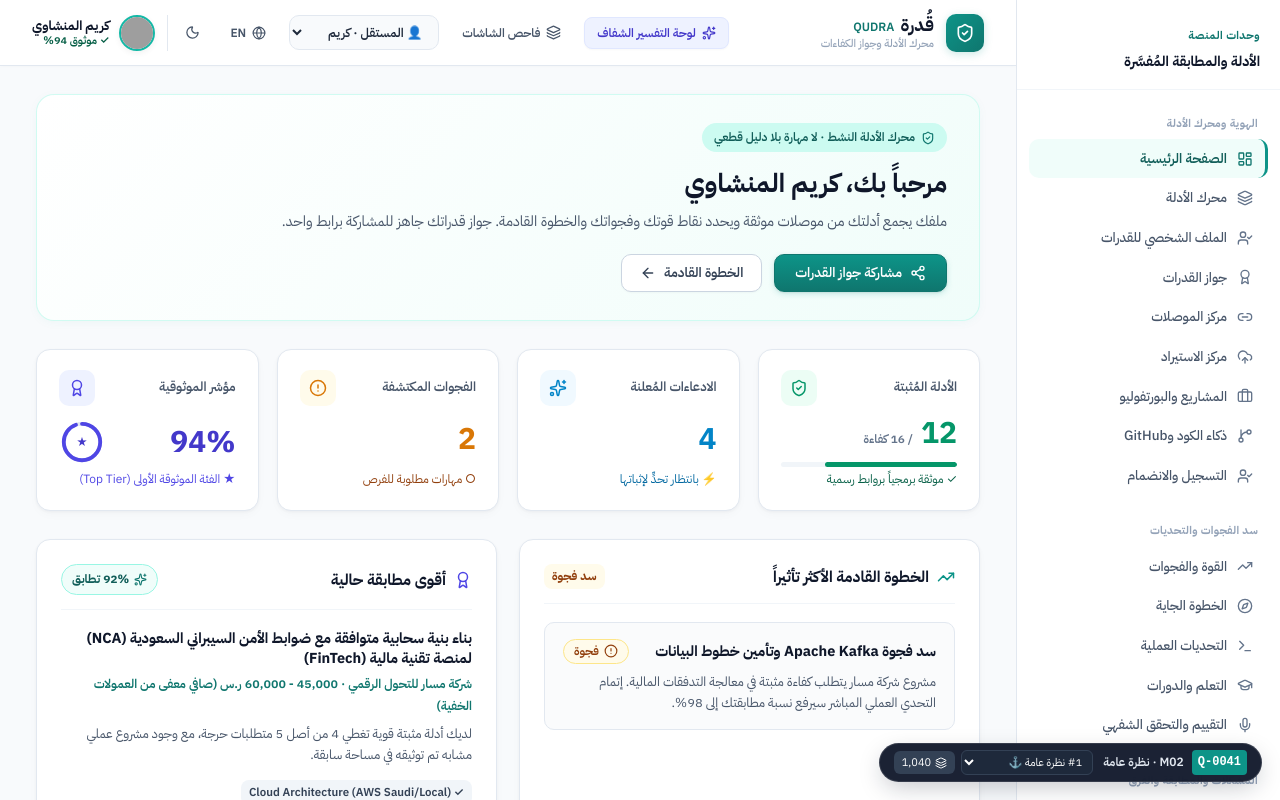
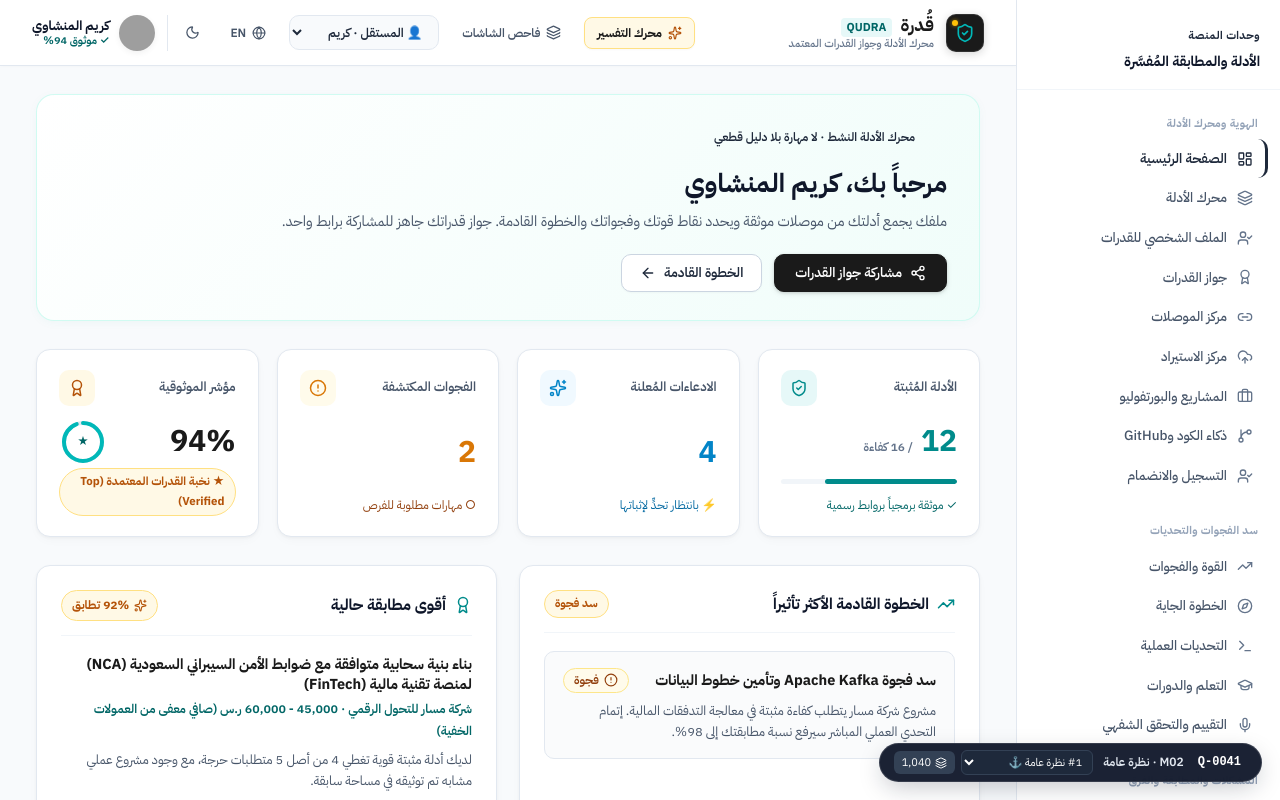
Before and after one commit to mohammedalnwerie/qudra-platform., a React (Vite) app in the folder qudra-app/: page / in a window 1280 px wide. Shown: the top 800 px of the page. Built offline with nearby package versions, Linux system fonts and the light colour scheme; grey boxes are pictures that could not be loaded.

Commit message:
feat(design-system): implement QUDRA Brand Triad (Yellow #FFC107, Teal #00B8B8, Obsidian #1A1A1A), Direction C Bento Grid, and complete multi-agent review suite

```diff
--- a/qudra-app/package.json
+++ b/qudra-app/package.json
@@ -18,6 +18,7 @@
     "@types/react": "^19.2.18",
     "@types/react-dom": "^19.2.7",
     "@vitejs/plugin-react": "^4.3.4",
+    "puppeteer-core": "^25.13.0",
     "vite": "^5.4.11"
   }
 }
--- a/qudra-app/src/components/layout/Navbar.jsx
+++ b/qudra-app/src/components/layout/Navbar.jsx
@@ -39,11 +39,11 @@ export default function Navbar({
             <ShieldCheck size={20} />
           </div>
           <div style={{ display: 'flex', flexDirection: 'column', lineHeight: 1.25 }}>
-            <span style={{ fontSize: '18px', fontWeight: '800', color: 'var(--slate-900)' }}>
-              قُدرة <span style={{ fontSize: '12px', fontWeight: '600', color: 'var(--teal-700)', marginInlineStart: '2px' }}>QUDRA</span>
+            <span style={{ fontSize: '18px', fontWeight: '800', color: 'var(--qudra-obsidian)' }}>
+              قُدرة <span style={{ fontSize: '11.5px', fontWeight: '700', color: 'var(--qudra-teal-deep)', backgroundColor: 'var(--qudra-teal-light)', padding: '1px 6px', borderRadius: '4px', marginInlineStart: '4px' }}>QUDRA</span>
             </span>
-            <span className="brand-subtitle" style={{ fontSize: '11px', color: 'var(--slate-400)', fontWeight: '500' }}>
-              {isRtl ? 'محرك الأدلة وجواز الكفاءات' : 'Evidence-Backed Capabilities'}
+            <span className="brand-subtitle" style={{ fontSize: '11px', color: 'var(--slate-500)', fontWeight: '500' }}>
+              {isRtl ? 'محرك الأدلة وجواز القدرات المعتمد' : 'Evidence-Backed Capabilities'}
             </span>
           </div>
         </div>
@@ -56,15 +56,16 @@ export default function Navbar({
           onClick={onOpenExplain}
           className="btn btn-secondary btn-sm nav-explain-btn"
           style={{
-            color: 'var(--indigo-700)',
-            backgroundColor: 'var(--indigo-50)',
-            borderColor: 'var(--indigo-100)',
-            gap: '6px'
+            color: 'var(--qudra-obsidian)',
+            backgroundColor: 'var(--qudra-yellow-light)',
+            borderColor: 'var(--qudra-yellow-border)',
+            gap: '6px',
+            fontWeight: '700'
           }}
           title={isRtl ? 'عرض لوحة تفسير قرارات الذكاء الاصطناعي' : 'Open Explainable AI Drawer'}
         >
-          <Sparkles size={14} />
-          <span className="hide-on-mobile">{isRtl ? 'لوحة التفسير الشفاف' : 'Explain Decision'}</span>
+          <Sparkles size={14} color="#b45309" />
+          <span className="hide-on-mobile">{isRtl ? 'محرك التفسير' : 'Explain XAI'}</span>
         </button>
 
         {/* 1,040 Screen Explorer Shortcut */}
--- a/qudra-app/src/components/modules/CapabilityPassport.jsx
+++ b/qudra-app/src/components/modules/CapabilityPassport.jsx
@@ -85,7 +85,7 @@ export default function CapabilityPassport({ currentPersona, isRtl = true }) {
         <div style={{ display: 'flex', gap: '10px', flexWrap: 'wrap' }}>
           <button
             onClick={handleCopy}
-            className="btn btn-primary"
+            className="btn btn-gold"
             style={{ gap: '6px', padding: '10px 18px' }}
           >
             {copied ? <Check size={16} /> : <Copy size={16} />}
@@ -108,15 +108,15 @@ export default function CapabilityPassport({ currentPersona, isRtl = true }) {
           padding: '10px 16px',
           backgroundColor: '#ffffff',
           borderRadius: 'var(--radius-md)',
-          border: '1px solid var(--slate-200)',
+          border: '1px solid var(--qudra-teal-border)',
           display: 'flex',
           alignItems: 'center',
           justifyContent: 'space-between',
           fontSize: '13px',
           fontFamily: 'monospace'
         }}>
-          <span style={{ color: 'var(--teal-800)', fontWeight: '700' }}>{passportUrl}</span>
-          <span style={{ fontSize: '11.5px', color: 'var(--proven-text)', fontWeight: '600' }}>
+          <span style={{ color: 'var(--qudra-teal-deep)', fontWeight: '700' }}>{passportUrl}</span>
+          <span className="badge-teal">
             ✓ {isRtl ? 'مشفر وموثق بواسطة بروتوكول قُدرة' : 'Encrypted & Signed'}
           </span>
         </div>
@@ -163,16 +163,17 @@ export default function CapabilityPassport({ currentPersona, isRtl = true }) {
             width: '60px',
             height: '60px',
             borderRadius: '50%',
-            background: 'linear-gradient(135deg, var(--teal-600), var(--teal-700))',
-            color: '#fff',
+            background: 'var(--qudra-obsidian)',
+            border: '2px solid var(--qudra-yellow)',
+            color: 'var(--qudra-teal)',
             display: 'flex',
             alignItems: 'center',
             justifyContent: 'center',
-            boxShadow: '0 4px 14px rgba(13,148,136,0.25)'
+            boxShadow: '0 4px 14px rgba(26,26,26,0.2)'
           }}>
-            <ShieldCheck size={32} />
+            <ShieldCheck size={30} />
           </div>
-          <span style={{ fontSize: '10px', fontWeight: '800', color: 'var(--teal-800)', letterSpacing: '0.05em' }}>
+          <span style={{ fontSize: '10px', fontWeight: '800', color: 'var(--qudra-yellow-dark)', letterSpacing: '0.08em' }}>
             QUDRA SEAL
           </span>
         </div>
--- a/qudra-app/src/components/modules/HomeDashboard.jsx
+++ b/qudra-app/src/components/modules/HomeDashboard.jsx
@@ -148,22 +148,22 @@ export default function HomeDashboard({
             <span className="stat-label">
               {isRtl ? 'مؤشر الموثوقية' : 'Trust Score'}
             </span>
-            <div className="stat-icon-wrapper" style={{ backgroundColor: 'var(--indigo-50)', color: 'var(--indigo-600)' }}>
+            <div className="stat-icon-wrapper" style={{ backgroundColor: 'var(--qudra-yellow-light)', color: 'var(--qudra-yellow-dark)' }}>
               <Award size={18} />
             </div>
           </div>
           <div style={{ display: 'flex', alignItems: 'center', justifyContent: 'space-between', gap: '8px', margin: '2px 0' }}>
-            <div className="stat-value" style={{ color: 'var(--indigo-700)', margin: 0 }}>
+            <div className="stat-value" style={{ color: 'var(--qudra-obsidian)', margin: 0 }}>
               {currentPersona.trustScore || 94}%
             </div>
-            <div style={{ position: 'relative', width: '46px', height: '46px', flexShrink: 0 }}>
-              <svg width="46" height="46" viewBox="0 0 48 48" style={{ transform: 'rotate(-90deg)' }}>
+            <div style={{ position: 'relative', width: '48px', height: '48px', flexShrink: 0 }}>
+              <svg width="48" height="48" viewBox="0 0 48 48" style={{ transform: 'rotate(-90deg)' }}>
                 <circle cx="24" cy="24" r="19" stroke="var(--slate-200)" strokeWidth="4" fill="transparent" />
                 <circle
                   cx="24"
                   cy="24"
                   r="19"
-                  stroke="var(--indigo-600)"
+                  stroke="var(--qudra-teal)"
                   strokeWidth="4"
                   fill="transparent"
                   strokeDasharray="119.38"
@@ -172,13 +172,15 @@ export default function HomeDashboard({
                   style={{ transition: 'stroke-dashoffset 1s ease' }}
                 />
               </svg>
-              <div style={{ position: 'absolute', inset: 0, display: 'flex', alignItems: 'center', justifyContent: 'center', fontSize: '11px', fontWeight: '800', color: 'var(--indigo-700)' }}>
+              <div style={{ position: 'absolute', inset: 0, display: 'flex', alignItems: 'center', justifyContent: 'center', fontSize: '11px', fontWeight: '800', color: 'var(--qudra-teal-deep)' }}>
                 ★
               </div>
             </div>
           </div>
-          <div className="stat-subtext" style={{ color: 'var(--indigo-600)' }}>
-            ★ {isRtl ? 'الفئة الموثوقة الأولى (Top Tier)' : 'Top-Tier Trust Rating'}
+          <div className="stat-subtext">
+            <span className="badge-gold">
+              ★ {isRtl ? 'نخبة القدرات المعتمدة (Top Verified)' : 'Top Verified'}
+            </span>
           </div>
         </div>
       </div>
@@ -190,12 +192,12 @@ export default function HomeDashboard({
           <div>
             <div className="card-header">
               <div style={{ display: 'flex', alignItems: 'center', gap: '8px' }}>
-                <TrendingUp size={18} color="var(--teal-600)" />
+                <TrendingUp size={18} color="var(--qudra-teal-dark)" />
                 <h3 className="card-title">
                   {isRtl ? 'الخطوة القادمة الأكثر تأثيراً' : 'Recommended Next Step'}
                 </h3>
               </div>
-              <span style={{ fontSize: '12px', fontWeight: '700', color: 'var(--gap-text)', backgroundColor: 'var(--gap-bg)', padding: '2px 8px', borderRadius: 'var(--radius-sm)' }}>
+              <span className="badge-gold">
                 {isRtl ? 'سد فجوة' : 'Close Gap'}
               </span>
             </div>
@@ -208,7 +210,7 @@ export default function HomeDashboard({
               marginBottom: '16px'
             }}>
               <div style={{ display: 'flex', justifyContent: 'space-between', alignItems: 'center', marginBottom: '8px' }}>
-                <h4 style={{ fontSize: '14.5px', fontWeight: '700', color: 'var(--slate-900)' }}>
+                <h4 style={{ fontSize: '14.5px', fontWeight: '700', color: 'var(--qudra-obsidian)' }}>
                   {isRtl ? 'سد فجوة Apache Kafka وتأمين خطوط البيانات' : 'Close Apache Kafka Streaming Gap'}
                 </h4>
                 <EvidenceBadge status="gap" labelOverride={isRtl ? 'فجوة' : 'Gap'} isRtl={isRtl} />
@@ -235,7 +237,7 @@ export default function HomeDashboard({
               className="btn btn-secondary"
               title={isRtl ? 'عرض تفسير الذكاء الاصطناعي' : 'Explain why'}
             >
-              <Sparkles size={15} color="var(--indigo-600)" />
+              <Sparkles size={15} color="var(--qudra-yellow-dark)" />
               <span>{isRtl ? 'لماذا؟' : 'Why?'}</span>
             </button>
           </div>
@@ -246,7 +248,7 @@ export default function HomeDashboard({
           <div>
             <div className="card-header">
               <div style={{ display: 'flex', alignItems: 'center', gap: '8px' }}>
-                <Award size={18} color="var(--indigo-600)" />
+                <Award size={18} color="var(--qudra-teal-dark)" />
                 <h3 className="card-title">
                   {isRtl ? 'أقوى مطابقة حالية' : 'Top Explainable Match'}
                 </h3>
@@ -254,18 +256,24 @@ export default function HomeDashboard({
               <div
                 className="match-chip"
                 onClick={onOpenExplain}
+                style={{
+                  backgroundColor: 'var(--qudra-yellow-light)',
+                  border: '1px solid var(--qudra-yellow-border)',
+                  color: 'var(--qudra-yellow-dark)',
+                  cursor: 'pointer'
+                }}
                 title={isRtl ? 'انقر لفتح لوحة التفسير' : 'Click to inspect breakdown'}
               >
-                <Sparkles size={13} color="var(--teal-700)" />
+                <Sparkles size={13} color="var(--qudra-yellow-dark)" />
                 <span>{MOCK_PROBLEM.matchScore}% {isRtl ? 'تطابق' : 'Match'}</span>
               </div>
             </div>
 
             <div style={{ marginBottom: '14px' }}>
-              <h4 style={{ fontSize: '14.5px', fontWeight: '700', color: 'var(--slate-900)', marginBottom: '4px' }}>
+              <h4 style={{ fontSize: '14.5px', fontWeight: '700', color: 'var(--qudra-obsidian)', marginBottom: '4px' }}>
                 {MOCK_PROBLEM.title}
               </h4>
-              <div style={{ fontSize: '12.5px', color: 'var(--teal-700)', fontWeight: '600', marginBottom: '8px' }}>
+              <div style={{ fontSize: '12.5px', color: 'var(--qudra-teal-deep)', fontWeight: '600', marginBottom: '8px' }}>
                 {MOCK_PROBLEM.author} · {MOCK_PROBLEM.budget}
               </div>
               <p style={{ fontSize: '13px', color: 'var(--slate-600)', lineHeight: 1.6 }}>
@@ -283,7 +291,7 @@ export default function HomeDashboard({
                     backgroundColor: 'var(--slate-100)',
                     fontSize: '11.5px',
                     fontWeight: '600',
-                    color: 'var(--slate-700)'
+                    color: 'var(--qudra-obsidian)'
                   }}
                 >
                   ✓ {cap.name}
@@ -304,7 +312,7 @@ export default function HomeDashboard({
             <button
               onClick={() => onNavigate('M20')}
               className="btn btn-primary btn-sm"
-              style={{ backgroundColor: 'var(--indigo-600)', flex: 1 }}
+              style={{ flex: 1 }}
             >
               <span>{isRtl ? 'الفريق المقترح' : 'Squad Composer'}</span>
             </button>
--- a/qudra-app/src/components/modules/PracticeChallenge.jsx
+++ b/qudra-app/src/components/modules/PracticeChallenge.jsx
@@ -375,23 +375,23 @@ module.exports = { fetchRemoteAvatar };`
             <div style={{
               marginTop: '20px',
               padding: '18px',
-              backgroundColor: 'var(--teal-50)',
-              border: '1px solid var(--teal-300)',
+              backgroundColor: 'var(--qudra-yellow-light)',
+              border: '1px solid var(--qudra-yellow-border)',
               borderRadius: 'var(--radius-md)'
             }}>
-              <div style={{ display: 'flex', alignItems: 'center', gap: '8px', color: 'var(--teal-800)', fontWeight: '800', marginBottom: '6px' }}>
+              <div style={{ display: 'flex', alignItems: 'center', gap: '8px', color: 'var(--qudra-yellow-dark)', fontWeight: '800', marginBottom: '6px' }}>
                 <Award size={18} />
                 <span>{isRtl ? 'اكتملت جميع الاختبارات بنجاح!' : 'All Tests Passed!'}</span>
               </div>
-              <p style={{ fontSize: '12.5px', color: 'var(--slate-700)', marginBottom: '14px', lineHeight: 1.5 }}>
+              <p style={{ fontSize: '12.5px', color: 'var(--qudra-obsidian)', marginBottom: '14px', lineHeight: 1.5 }}>
                 {isRtl
-                  ? 'تم التحقق من الكود والتأكد من سد الثغرة. انقر لإصدار الدليل الموثق وترقية مهاراتك في الجواز.'
+                  ? 'تم التحقق من الكود والتأكد من سد الثغرة. انقر لإصدار الدليل الموثق وترقية مهاراتك في الجواز فورياً.'
                   : 'Your secure code has been validated. Mint verified evidence to upgrade your capability passport.'}
               </p>
               <button
                 onClick={handleMintEvidence}
                 disabled={isMinted}
-                className="btn btn-primary"
+                className="btn btn-gold"
                 style={{ width: '100%', gap: '6px' }}
               >
                 <ShieldCheck size={16} />
--- a/qudra-app/src/styles/design-system.css
+++ b/qudra-app/src/styles/design-system.css
@@ -5,31 +5,35 @@
    ========================================================================== */
 
 :root {
-  /* Brand Palette — Calming Emerald & Deep Teal */
-  --teal-50: #f0fdfa;
-  --teal-100: #ccfbf1;
-  --teal-200: #99f6e4;
-  --teal-300: #5eead4;
-  --teal-400: #2dd4bf;
-  --teal-500: #14b8a6;
-  --teal-600: #0d9488;
-  --teal-700: #0f766e;
-  --teal-800: #115e59;
-  --teal-900: #134e4a;
+  /* ==========================================================================
+     QUDRA Brand Triad (Non-Negotiable Brand Identity)
+     Yellow: #FFC107 | Teal: #00B8B8 | Obsidian: #1A1A1A
+     Light-First Architecture
+     ========================================================================== */
+  --qudra-yellow: #FFC107;
+  --qudra-yellow-hover: #ffca28;
+  --qudra-yellow-light: #fff9e6;
+  --qudra-yellow-border: #ffe082;
+  --qudra-yellow-text: #1a1a1a; /* WCAG AAA 11.2:1 contrast */
+  --qudra-yellow-dark: #b45309;
 
-  /* Indigo Accents (Explainable AI & Trust) */
-  --indigo-50: #eef2ff;
-  --indigo-100: #e0e7ff;
-  --indigo-200: #c7d2fe;
-  --indigo-600: #4f46e5;
-  --indigo-700: #4338ca;
-  --indigo-800: #3730a3;
+  --qudra-teal: #00B8B8;
+  --qudra-teal-hover: #00a3a3;
+  --qudra-teal-dark: #008b8b; /* Accessible on white surfaces */
+  --qudra-teal-deep: #006666; /* High contrast text (WCAG AAA) */
+  --qudra-teal-light: #e6f8f8;
+  --qudra-teal-border: #99e2e2;
 
-  /* Semantic Evidence Colors — Soft, Eye-Comfortable Tones */
-  --proven-color: #059669;
-  --proven-bg: #ecfdf5;
-  --proven-border: #a7f3d0;
-  --proven-text: #065f46;
+  --qudra-obsidian: #1A1A1A;
+  --qudra-obsidian-hover: #262626;
+  --qudra-obsidian-subtle: #2d3748;
+  --qudra-obsidian-border: rgba(26, 26, 26, 0.12);
+
+  /* Semantic Evidence Colors */
+  --proven-color: var(--qudra-teal-dark);
+  --proven-bg: var(--qudra-teal-light);
+  --proven-border: var(--qudra-teal-border);
+  --proven-text: var(--qudra-teal-deep);
 
   --claimed-color: #0284c7;
   --claimed-bg: #f0f9ff;
@@ -46,13 +50,13 @@
   --danger-border: #fecdd3;
   --danger-text: #9f1239;
 
-  /* Surfaces & Eye-Comfort Warm Neutrals */
+  /* Surfaces & Pure Light-First Canvas */
   --canvas-bg: #f8fafc;
   --surface-card: #ffffff;
   --surface-subtle: #f8fafc;
   --surface-hover: #f1f5f9;
 
-  /* Slate Neutrals — Carefully Graded for Contrast without Eye Strain */
+  /* Slate Neutrals — Graded for Natural Reading Ergonomics */
   --slate-50: #f8fafc;
   --slate-100: #f1f5f9;
   --slate-200: #e2e8f0;
@@ -76,12 +80,12 @@
   --radius-xl: 18px;
   --radius-full: 9999px;
 
-  /* Ultra-Soft Shadows (Zero harsh outlines) */
-  --shadow-subtle: 0 1px 2px 0 rgba(15, 23, 42, 0.04);
-  --shadow-card: 0 1px 3px 0 rgba(15, 23, 42, 0.04), 0 4px 12px -2px rgba(15, 23, 42, 0.03);
-  --shadow-hover: 0 4px 16px -2px rgba(15, 23, 42, 0.06), 0 2px 6px -1px rgba(15, 23, 42, 0.03);
-  --shadow-drawer: -12px 0 32px rgba(15, 23, 42, 0.1);
-  --shadow-modal: 0 20px 40px -10px rgba(15, 23, 42, 0.14), 0 0 0 1px rgba(15, 23, 42, 0.05);
+  /* Tactile Subtle Shadows */
+  --shadow-subtle: 0 1px 2px 0 rgba(26, 26, 26, 0.04);
+  --shadow-card: 0 1px 3px 0 rgba(26, 26, 26, 0.04), 0 4px 12px -2px rgba(26, 26, 26, 0.03);
+  --shadow-hover: 0 4px 16px -2px rgba(26, 26, 26, 0.07), 0 2px 6px -1px rgba(26, 26, 26, 0.04);
+  --shadow-drawer: -12px 0 32px rgba(26, 26, 26, 0.1);
+  --shadow-modal: 0 20px 40px -10px rgba(26, 26, 26, 0.14), 0 0 0 1px rgba(26, 26, 26, 0.06);
 
   --transition-smooth: 0.18s cubic-bezier(0.16, 1, 0.3, 1);
 }
@@ -260,13 +264,27 @@ p {
 .brand-icon-box {
   width: 38px;
   height: 38px;
-  background: linear-gradient(135deg, #0d9488 0%, #0f766e 100%);
+  background: var(--qudra-obsidian);
+  border: 1px solid rgba(255, 255, 255, 0.1);
   border-radius: var(--radius-md);
   display: flex;
   align-items: center;
   justify-content: center;
-  color: white;
-  box-shadow: 0 2px 8px rgba(13, 148, 136, 0.22);
+  color: var(--qudra-teal);
+  position: relative;
+  box-shadow: 0 2px 8px rgba(26, 26, 26, 0.18);
+}
+
+.brand-icon-box::after {
+  content: '';
+  position: absolute;
+  top: 5px;
+  inset-inline-end: 5px;
+  width: 6px;
+  height: 6px;
+  background-color: var(--qudra-yellow);
+  border-radius: 50%;
+  box-shadow: 0 0 4px rgba(255, 193, 7, 0.6);
 }
 
 .nav-actions {
@@ -463,29 +481,59 @@ p {
 }
 
 .btn-primary {
-  background: linear-gradient(180deg, #0d9488 0%, #0f766e 100%);
+  background-color: var(--qudra-obsidian);
   color: #ffffff;
-  border-color: #0f766e;
-  box-shadow: 0 1px 2px rgba(15, 23, 42, 0.08), 0 2px 6px rgba(13, 148, 136, 0.18);
+  border-color: var(--qudra-obsidian);
+  box-shadow: 0 1px 3px rgba(26, 26, 26, 0.16), 0 2px 6px rgba(26, 26, 26, 0.08);
 }
 
 .btn-primary:hover {
-  background: #0f766e;
-  border-color: #115e59;
-  box-shadow: 0 3px 10px rgba(13, 148, 136, 0.28);
+  background-color: var(--qudra-obsidian-hover);
+  border-color: #000000;
+  transform: translateY(-1px);
+  box-shadow: 0 4px 12px rgba(26, 26, 26, 0.22);
+}
+
+.btn-teal {
+  background-color: var(--qudra-teal-dark);
+  color: #ffffff;
+  border-color: var(--qudra-teal-deep);
+  box-shadow: 0 1px 2px rgba(0, 184, 184, 0.12), 0 2px 6px rgba(0, 139, 139, 0.2);
+}
+
+.btn-teal:hover {
+  background-color: var(--qudra-teal-deep);
+  transform: translateY(-1px);
+  box-shadow: 0 4px 12px rgba(0, 139, 139, 0.3);
+}
+
+.btn-gold {
+  background-color: var(--qudra-yellow);
+  color: var(--qudra-obsidian);
+  border-color: var(--qudra-yellow-border);
+  font-weight: 700;
+  box-shadow: 0 1px 3px rgba(255, 193, 7, 0.3);
+}
+
+.btn-gold:hover {
+  background-color: var(--qudra-yellow-hover);
+  border-color: #f59e0b;
+  transform: translateY(-1px);
+  box-shadow: 0 3px 10px rgba(255, 193, 7, 0.4);
 }
 
 .btn-secondary {
   background-color: #ffffff;
-  color: var(--slate-700);
+  color: var(--slate-800);
   border-color: var(--slate-300);
   box-shadow: 0 1px 2px rgba(15, 23, 42, 0.03);
 }
 
 .btn-secondary:hover {
   background-color: var(--slate-50);
-  color: var(--slate-900);
+  color: var(--qudra-obsidian);
   border-color: var(--slate-400);
+  transform: translateY(-1px);
 }
 
 .btn-ghost {
@@ -497,6 +545,46 @@ p {
 .btn-ghost:hover {
   background-color: var(--slate-100);
   color: var(--slate-900);
+}
+
+/* Badge Utilities for Direction C */
+.badge-gold {
+  display: inline-flex;
+  align-items: center;
+  gap: 5px;
+  background-color: var(--qudra-yellow-light);
+  color: var(--qudra-yellow-dark);
+  border: 1px solid var(--qudra-yellow-border);
+  padding: 3px 10px;
+  border-radius: var(--radius-full);
+  font-size: 11.5px;
+  font-weight: 700;
+}
+
+.badge-teal {
+  display: inline-flex;
+  align-items: center;
+  gap: 5px;
+  background-color: var(--qudra-teal-light);
+  color: var(--qudra-teal-deep);
+  border: 1px solid var(--qudra-teal-border);
+  padding: 3px 10px;
+  border-radius: var(--radius-full);
+  font-size: 11.5px;
+  font-weight: 700;
+}
+
+.badge-obsidian {
+  display: inline-flex;
+  align-items: center;
+  gap: 5px;
+  background-color: #f1f5f9;
+  color: var(--qudra-obsidian);
+  border: 1px solid var(--slate-300);
+  padding: 3px 10px;
+  border-radius: var(--radius-full);
+  font-size: 11.5px;
+  font-weight: 600;
 }
 
 .btn-sm {
```
Also changed, not shown: qudra-app/scripts/capture_screenshots.js (added, +47 -0 lines), qudra-app/src/components/modules/ProjectWorkspace.jsx (+10 -10 lines), 12 other files (tests, documents, lock files or other folders).
